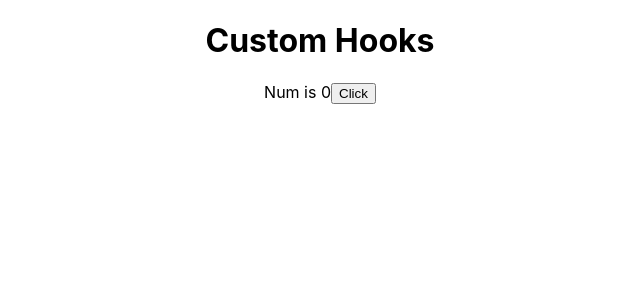
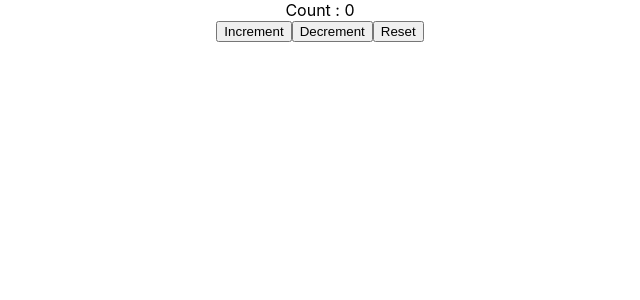
Before and after one commit to hardikd-zignuts/React-Practice, a React (Create React App) app: page / in a window 1280 px wide. Shown: the top 300 px of the page, without its empty margins (320-960 px from the left). Built offline with nearby package versions, Linux system fonts and the light colour scheme.

Commit message:
useCounter using Custom hook

```diff
--- a/src/App.js
+++ b/src/App.js
@@ -1,11 +1,11 @@
 import "./App.css";
-import UseCallbackDemo from "./components/UseCallbackDemo";
+import ButtonCounter1 from "./components/ButtonCounter1";
 
 function App() {
   return (
     <>
       <div className="App">
-        <UseCallbackDemo />
+        <ButtonCounter1 />
       </div>
     </>
   );
--- /dev/null
+++ b/src/Hooks/useCounter.jsx
@@ -0,0 +1,19 @@
+import React, { useState } from "react";
+
+const useCounter = (initialCount, value) => {
+  const [count, setCount] = useState(initialCount);
+
+  const Increment = () => {
+    setCount(count + value);
+  };
+  const Decrement = () => {
+    setCount(count - value);
+  };
+  const Reset = () => {
+    setCount(initialCount);
+  };
+
+  return [Increment, Decrement, Reset, count];
+};
+
+export default useCounter;
--- /dev/null
+++ b/src/components/ButtonCounter1.jsx
@@ -0,0 +1,18 @@
+import React from "react";
+import useCounter from "../Hooks/useCounter";
+
+const ButtonCounter1 = () => {
+  const [Increment, Decrement, Reset, count] = useCounter(0, 100);
+  return (
+    <div>
+      Count : {count}
+      <div>
+        <button onClick={Increment}>Increment</button>
+        <button onClick={Decrement}>Decrement</button>
+        <button onClick={Reset}>Reset</button>
+      </div>
+    </div>
+  );
+};
+
+export default ButtonCounter1;
```
